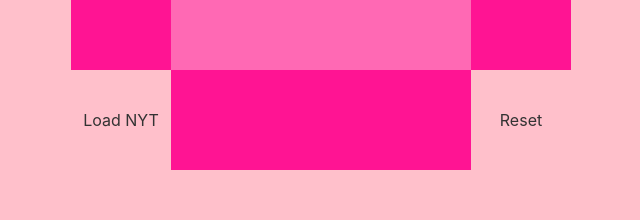
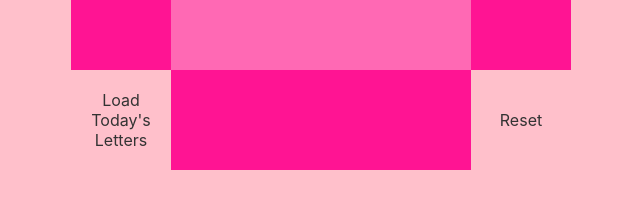
Before and after one commit to pearstopher/letter-boxed, a React (Create React App) app in the folder frontend/: page / in a window 1280 px wide. Shown: the part 514-734 px from the top of the page, without its empty margins (319-959 px from the left). Built offline with nearby package versions, Linux system fonts and the light colour scheme.

Commit message:
updated confusing text and styles for loading letters and reset button

```diff
--- a/frontend/src/App.css
+++ b/frontend/src/App.css
@@ -126,9 +126,11 @@ header a {
 }
 #refresh,
 #load {
-  padding-top: 40px;
   text-align: center;
   cursor: pointer;
+  display: flex;
+  justify-content: center;
+  align-items: center;
 }
 @media screen and (min-width: 600px) {
   .grid-item {
--- a/frontend/src/App.less
+++ b/frontend/src/App.less
@@ -136,9 +136,11 @@ header a {
 }
 #refresh,
 #load {
-    padding-top: 40px;
     text-align: center;
     cursor: pointer;
+    display: flex;
+    justify-content: center;
+    align-items: center;
 }
 
 @media screen and (min-width: 600px) {
--- a/frontend/src/Grid.jsx
+++ b/frontend/src/Grid.jsx
@@ -145,5 +145,5 @@ export const Load = forwardRef(function Load(props, ref) {
         }
     }
 
-    return <a onClick={(e) => loadLetters()}>Load NYT</a>
+    return <a onClick={(e) => loadLetters()}>Load Today's Letters</a>
 })
```
